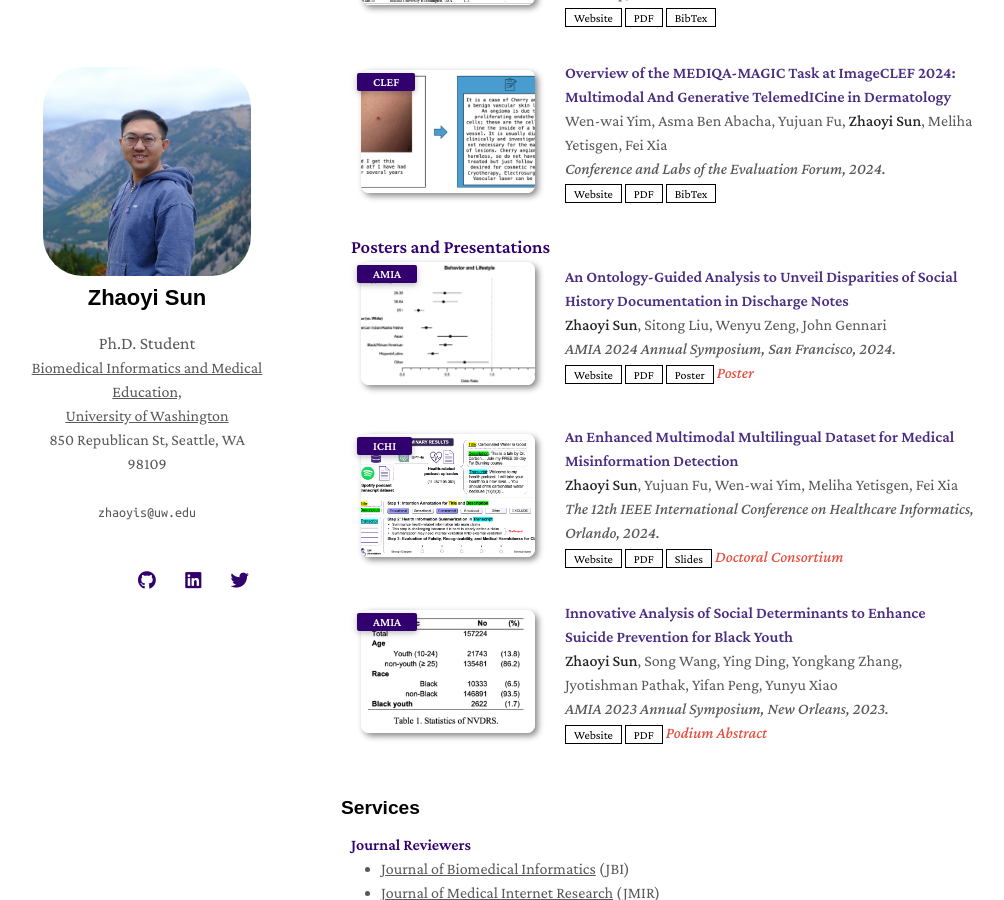
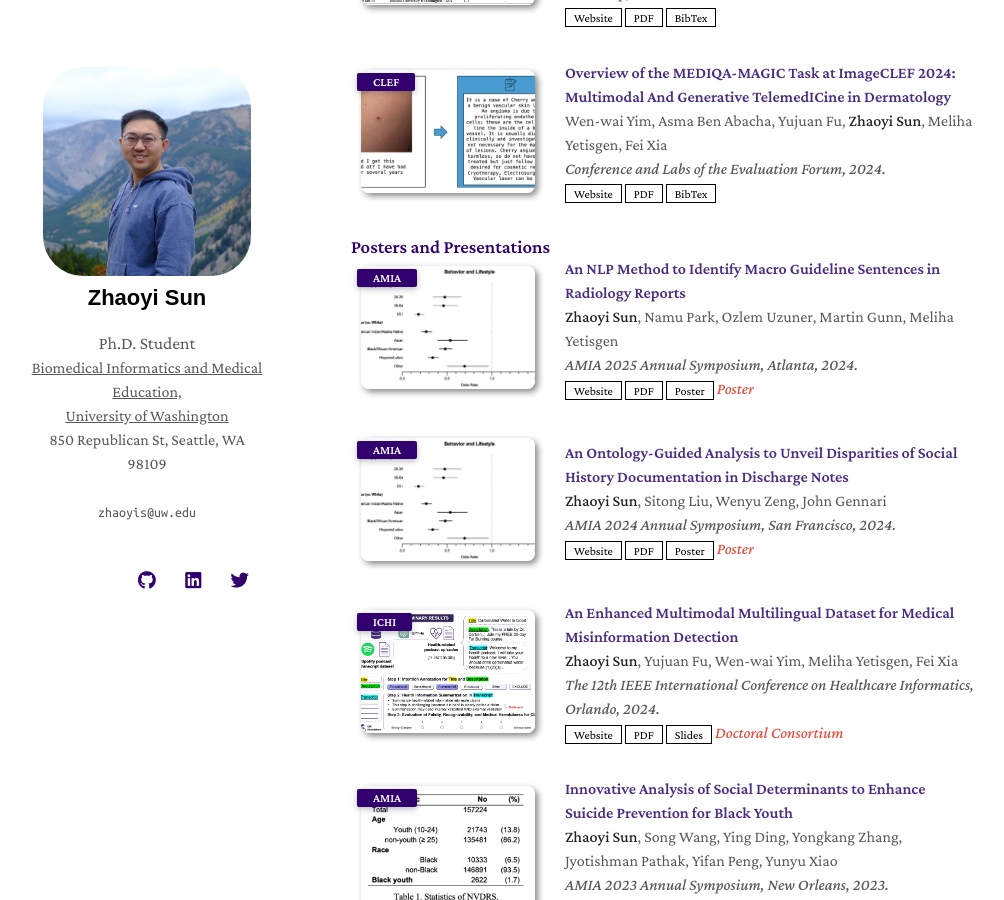
Before and after one commit to GeraldSun/GeraldSun.github.io, a Jekyll site: the page built from index.md, in a window 1280 px wide and 900 px high, scrolled down 3725 px. Shown: the whole window, without its empty margins (129-1133 px from the left). Built offline with Jekyll 4.4.1, drawn with Linux system fonts in a browser that asks for light colours; nearby versions of some CDN libraries; a style sheet for code colours, icons or effects is not loaded; our own code applies the rules of GitHub Pages for plain Markdown files.

Commit message:
Add presentation details for AMIA 2025

```diff
--- a/_data/presentations.yml
+++ b/_data/presentations.yml
@@ -1,4 +1,14 @@
 main:
+  - title: An NLP Method to Identify Macro Guideline Sentences in Radiology Reports
+    authors: <strong>Zhaoyi Sun</strong>, Namu Park, Ozlem Uzuner, Martin Gunn, Meliha Yetisgen
+    conference_short: AMIA
+    conference: AMIA 2025 Annual Symposium, Atlanta, 2024.
+    website: ./assets/files/An NLP Method to_SUN.pdf
+    pdf: ./assets/files/An NLP Method to_SUN.pdf
+    poster: ./assets/files/AMIA2025.pdf
+    image: ./assets/img/202407.png
+    notes: Poster
+
   - title: An Ontology-Guided Analysis to Unveil Disparities of Social History Documentation in Discharge Notes
     authors: <strong>Zhaoyi Sun</strong>, Sitong Liu, Wenyu Zeng, John Gennari
     conference_short: AMIA
```
